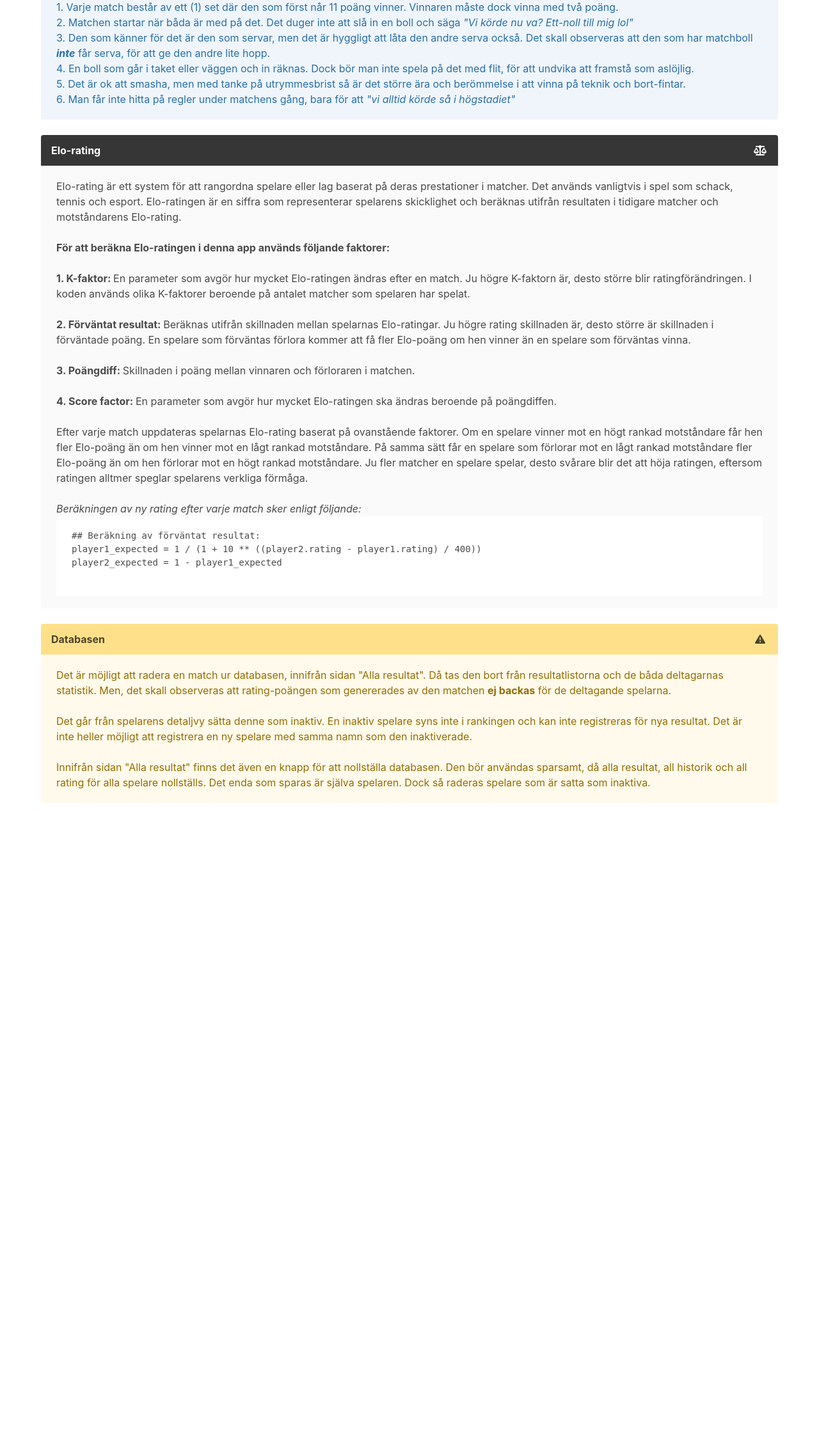
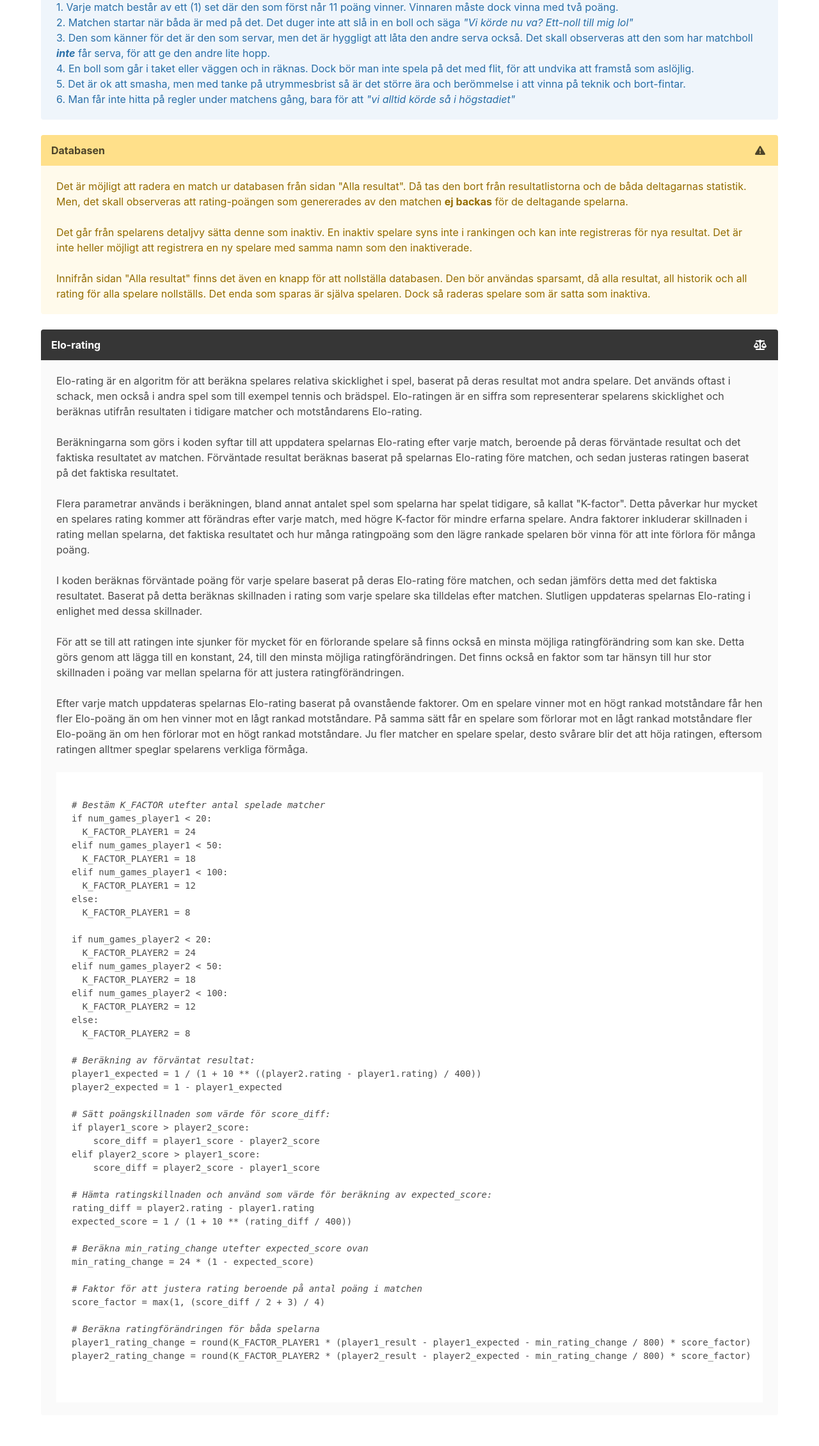
Before and after one commit to Ubiquitous-X/elo-rating, a Flask app: page /info in a window 1280 px wide. Shown: the part 244-2504 px from the top of the page at 64% size. Before the commit the page ends 1499 px from the top, so only its background shows below. Run offline with Flask 2, Linux system fonts and the light colour scheme.

Commit message:
added info page

```diff
--- a/templates/info.html
+++ b/templates/info.html
@@ -16,31 +16,72 @@
         <p>6. Man får inte hitta på regler under matchens gång, bara för att <em>"vi alltid körde så i högstadiet"</em></p>
       </div>
     </article>
+    <article class="message is-warning">
+      <div class="message-header">
+        <p>Databasen</p><span class="icon"><i class="fas fa-triangle-exclamation"></i></span>
+      </div>
+      <div class="message-body">
+        <p>Det är möjligt att radera en match ur databasen från sidan "Alla resultat". Då tas den bort från resultatlistorna och de båda deltagarnas statistik. Men, det skall observeras att rating-poängen som genererades av den matchen <strong>ej backas</strong> för de deltagande spelarna.</p><br>
+        <p>Det går från spelarens detaljvy sätta denne som inaktiv. En inaktiv spelare syns inte i rankingen och kan inte registreras för nya resultat. Det är inte heller möjligt att registrera en ny spelare med samma namn som den inaktiverade.</p><br>
+        <p>Innifrån sidan "Alla resultat" finns det även en knapp för att nollställa databasen. Den bör användas sparsamt, då alla resultat, all historik och all rating för alla spelare nollställs. Det enda som sparas är själva spelaren. Dock så raderas spelare som är satta som inaktiva.</p>
+      </div>
+    </article>
     <article class="message is-dark">
       <div class="message-header">
         <p>Elo-rating</p><span class="icon"><i class="fas fa-scale-balanced"></i></span>
       </div>
       <div class="message-body">
-        <p>Elo-rating är ett system för att rangordna spelare eller lag baserat på deras prestationer i matcher. Det används vanligtvis i spel som schack, tennis och esport. Elo-ratingen är en siffra som representerar spelarens skicklighet och beräknas utifrån resultaten i tidigare matcher och motståndarens Elo-rating.</p><br>
-        <p><strong>För att beräkna Elo-ratingen i denna app används följande faktorer:</strong></p><br>
-        <p><strong>1. K-faktor: </strong>En parameter som avgör hur mycket Elo-ratingen ändras efter en match. Ju högre K-faktorn är, desto större blir ratingförändringen. I koden används olika K-faktorer beroende på antalet matcher som spelaren har spelat.</p><br>
-        <p><strong>2. Förväntat resultat: </strong>Beräknas utifrån skillnaden mellan spelarnas Elo-ratingar. Ju högre rating skillnaden är, desto större är skillnaden i förväntade poäng. En spelare som förväntas förlora kommer att få fler Elo-poäng om hen vinner än en spelare som förväntas vinna.</p><br>
-        <p><strong>3. Poängdiff: </strong>Skillnaden i poäng mellan vinnaren och förloraren i matchen.</p><br>
-        <p><strong>4. Score factor: </strong>En parameter som avgör hur mycket Elo-ratingen ska ändras beroende på poängdiffen.</p><br>
+        <p>Elo-rating är en algoritm för att beräkna spelares relativa skicklighet i spel, baserat på deras resultat mot andra spelare. Det används oftast i schack, men också i andra spel som till exempel tennis och brädspel. Elo-ratingen är en siffra som representerar spelarens skicklighet och beräknas utifrån resultaten i tidigare matcher och motståndarens Elo-rating.</p><br>
+        <p>Beräkningarna som görs i koden syftar till att uppdatera spelarnas Elo-rating efter varje match, beroende på deras förväntade resultat och det faktiska resultatet av matchen. Förväntade resultat beräknas baserat på spelarnas Elo-rating före matchen, och sedan justeras ratingen baserat på det faktiska resultatet.</p><br>
+        <p>Flera parametrar används i beräkningen, bland annat antalet spel som spelarna har spelat tidigare, så kallat "K-factor". Detta påverkar hur mycket en spelares rating kommer att förändras efter varje match, med högre K-factor för mindre erfarna spelare. Andra faktorer inkluderar skillnaden i rating mellan spelarna, det faktiska resultatet och hur många ratingpoäng som den lägre rankade spelaren bör vinna för att inte förlora för många poäng.</p><br>
+        <p>I koden beräknas förväntade poäng för varje spelare baserat på deras Elo-rating före matchen, och sedan jämförs detta med det faktiska resultatet. Baserat på detta beräknas skillnaden i rating som varje spelare ska tilldelas efter matchen. Slutligen uppdateras spelarnas Elo-rating i enlighet med dessa skillnader.</p><br>
+        <p>För att se till att ratingen inte sjunker för mycket för en förlorande spelare så finns också en minsta möjliga ratingförändring som kan ske. Detta görs genom att lägga till en konstant, 24, till den minsta möjliga ratingförändringen. Det finns också en faktor som tar hänsyn till hur stor skillnaden i poäng var mellan spelarna för att justera ratingförändringen.</p><br>
         <p>Efter varje match uppdateras spelarnas Elo-rating baserat på ovanstående faktorer. Om en spelare vinner mot en högt rankad motståndare får hen fler Elo-poäng än om hen vinner mot en lågt rankad motståndare. På samma sätt får en spelare som förlorar mot en lågt rankad motståndare fler Elo-poäng än om hen förlorar mot en högt rankad motståndare. Ju fler matcher en spelare spelar, desto svårare blir det att höja ratingen, eftersom ratingen alltmer speglar spelarens verkliga förmåga.</p><br>
-        <p><em>Beräkningen av ny rating efter varje match sker enligt följande:</em></p>
-        <pre><code>## Beräkning av förväntat resultat:<br>player1_expected = 1 / (1 + 10 ** ((player2.rating - player1.rating) / 400))<br>player2_expected = 1 - player1_expected
+        <pre><code>
+<em># Bestäm K_FACTOR utefter antal spelade matcher</em>
+if num_games_player1 < 20:
+  K_FACTOR_PLAYER1 = 24
+elif num_games_player1 < 50:
+  K_FACTOR_PLAYER1 = 18
+elif num_games_player1 < 100:
+  K_FACTOR_PLAYER1 = 12
+else:
+  K_FACTOR_PLAYER1 = 8
+
+if num_games_player2 < 20:
+  K_FACTOR_PLAYER2 = 24
+elif num_games_player2 < 50:
+  K_FACTOR_PLAYER2 = 18
+elif num_games_player2 < 100:
+  K_FACTOR_PLAYER2 = 12
+else:
+  K_FACTOR_PLAYER2 = 8
+
+<em># Beräkning av förväntat resultat:</em>
+player1_expected = 1 / (1 + 10 ** ((player2.rating - player1.rating) / 400))
+player2_expected = 1 - player1_expected
+
+<em># Sätt poängskillnaden som värde för score_diff:</em>
+if player1_score > player2_score:
+    score_diff = player1_score - player2_score
+elif player2_score > player1_score:
+    score_diff = player2_score - player1_score
+
+<em># Hämta ratingskillnaden och använd som värde för beräkning av expected_score:</em>
+rating_diff = player2.rating - player1.rating
+expected_score = 1 / (1 + 10 ** (rating_diff / 400))
+
+<em># Beräkna min_rating_change utefter expected_score ovan</em>
+min_rating_change = 24 * (1 - expected_score)
+
+<em># Faktor för att justera rating beroende på antal poäng i matchen</em>
+score_factor = max(1, (score_diff / 2 + 3) / 4)
+
+<em># Beräkna ratingförändringen för båda spelarna</em>
+player1_rating_change = round(K_FACTOR_PLAYER1 * (player1_result - player1_expected - min_rating_change / 800) * score_factor)
+player2_rating_change = round(K_FACTOR_PLAYER2 * (player2_result - player2_expected - min_rating_change / 800) * score_factor)
+
         </code></pre>
-      </div>
-    </article>
-    <article class="message is-warning">
-      <div class="message-header">
-        <p>Databasen</p><span class="icon"><i class="fas fa-triangle-exclamation"></i></span>
-      </div>
-      <div class="message-body">
-        <p>Det är möjligt att radera en match ur databasen, innifrån sidan "Alla resultat". Då tas den bort från resultatlistorna och de båda deltagarnas statistik. Men, det skall observeras att rating-poängen som genererades av den matchen <strong>ej backas</strong> för de deltagande spelarna.</p><br>
-        <p>Det går från spelarens detaljvy sätta denne som inaktiv. En inaktiv spelare syns inte i rankingen och kan inte registreras för nya resultat. Det är inte heller möjligt att registrera en ny spelare med samma namn som den inaktiverade.</p><br>
-        <p>Innifrån sidan "Alla resultat" finns det även en knapp för att nollställa databasen. Den bör användas sparsamt, då alla resultat, all historik och all rating för alla spelare nollställs. Det enda som sparas är själva spelaren. Dock så raderas spelare som är satta som inaktiva.</p>
       </div>
     </article>
   </div>
```
